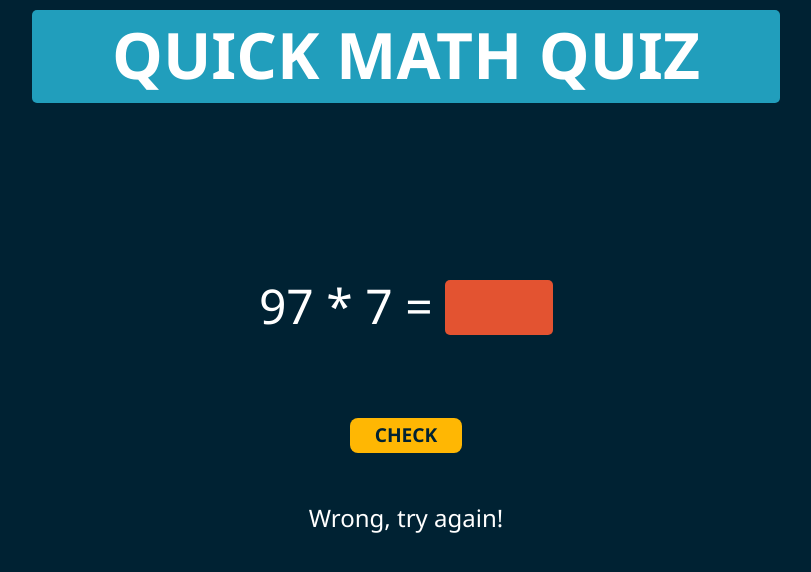
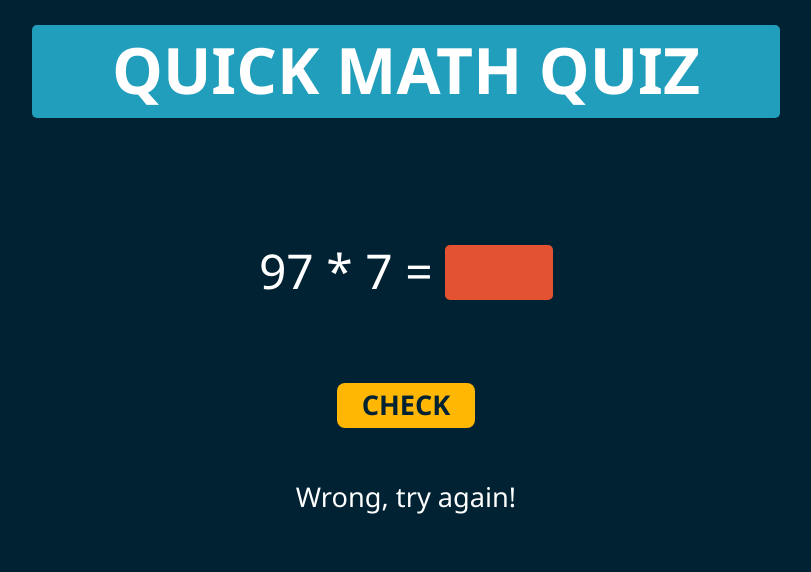
Before and after one commit to Ahm3tJ4f/Quick-Math-Quiz, a plain HTML site: page index.html in a window 1280 px wide. Both pictures are taken after a click on the element "CHECK". Shown: the whole page, without its empty margins (234-1045 px from the left). Drawn offline with Linux system fonts and the light colour scheme; a web font is replaced by a local one.

Commit message:
style css

```diff
--- a/app.js
+++ b/app.js
@@ -50,7 +50,7 @@ submit.addEventListener('click', (e) => {
 
         isCorrect.innerHTML = (`Wrong, try again!`);
         answer.style.backgroundColor = '#E35331';
-        answer.style.color = '#EAF5FA';
+        answer.style.color = '#FFFF';
     }
 
     document.querySelector('#result').appendChild(isCorrect);
--- a/style.css
+++ b/style.css
@@ -1,3 +1,10 @@
+*,
+::before,
+::after {
+    margin: 0;
+    padding: 0;
+
+}
 body {
     padding: 0;
     margin: 0;
@@ -7,6 +14,7 @@ body {
     display: flex;
     flex-direction: column;
     align-items: center;
+    font-size: 3rem;
 }
 
 h1 {
@@ -14,24 +22,21 @@ h1 {
     background-color: #219EBC;
     border-radius: 5px;
     padding: 1px 80px 5px;
-    margin: 10px 0 20px;
+    margin: 25px 0 0;
 }
 
 form{
-  margin-top: 150px;
+  margin-top: 120px;
 }
 
-#expression{
-    font-size: 3rem;
-}
 
 #answer {
+    font-size: 3rem;
     border: 0px;
     width: 6.5rem;
-    font-size: 3rem;
     outline: none;
     border-radius: 5px;
-    background-color: #deeff8;
+    background-color: #ffff;
     color: #002233;
     text-align: center;
     transition: 100ms;
@@ -46,6 +51,7 @@ form{
 }
 
 button{
+    font-size: 1.7rem;
     border-radius: 8px;
     background-color: #FFB703;
     border: none;
@@ -55,11 +61,11 @@ button{
     font-weight: bold;
     color: #002233;
     transition: 200ms;
-    font-size: 1.2rem;
 }
 
 #result {
-    font-size: 1.5em;
+    margin-top: 50px;
+    font-size: 1.7rem;
     text-align: center;
     width: inherit
 }
```
